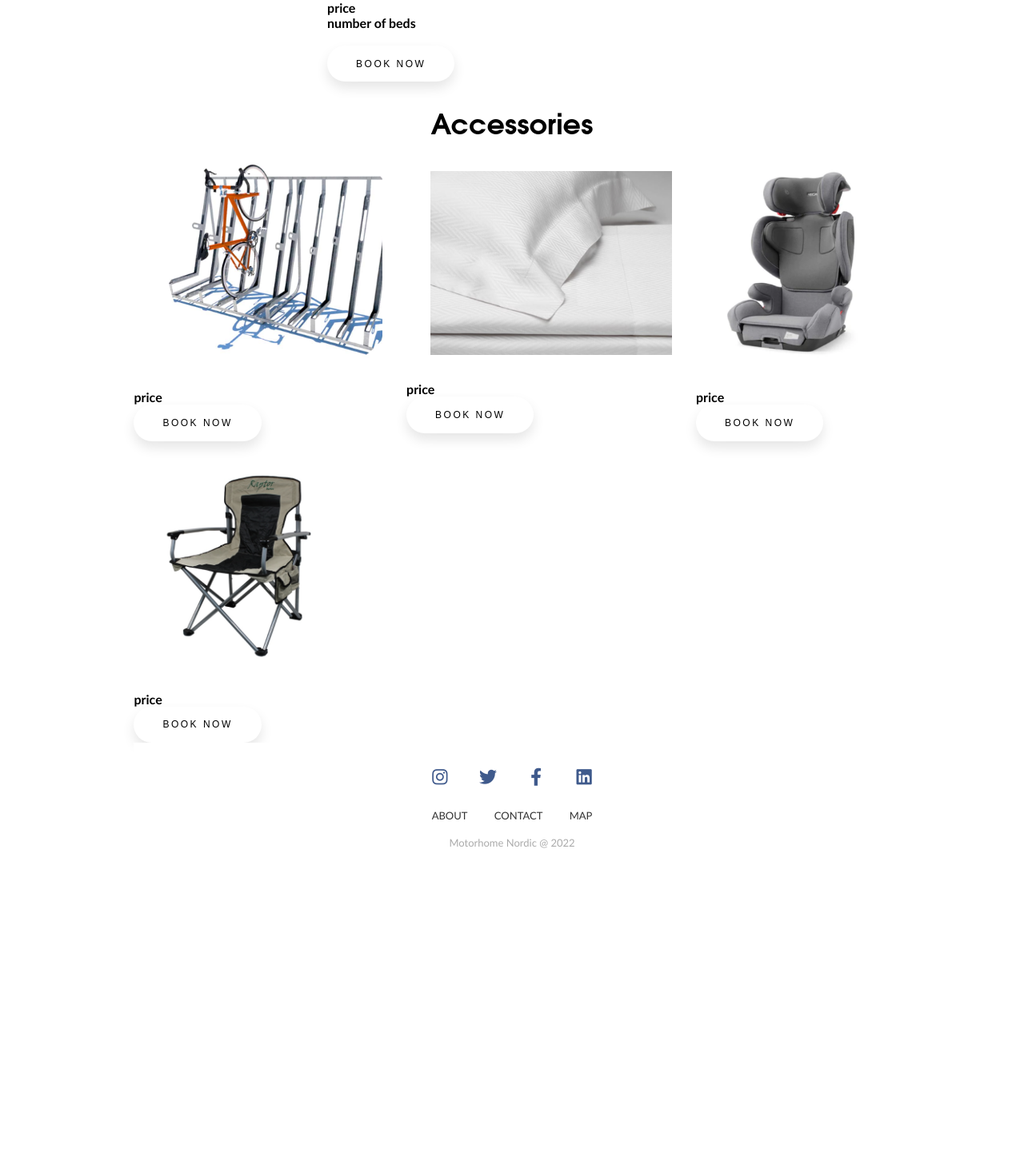
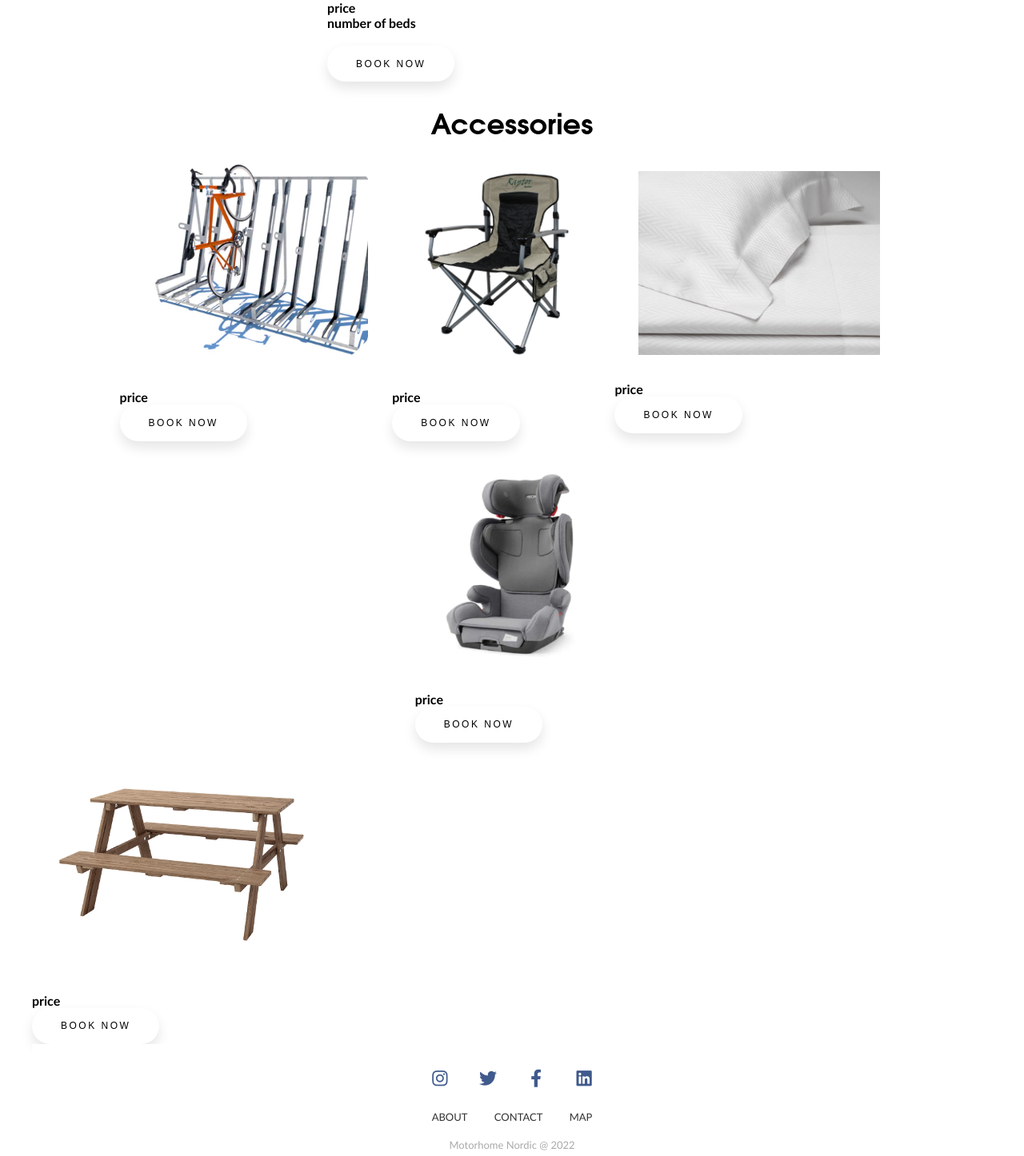
Before and after one commit to moniozd/2ndsemesterproject, a Spring app: page /gallery/gallery in a window 1280 px wide. Shown: the part 2588-4034 px from the top of the page at 80% size. Before the commit the page ends 3649 px from the top, so only its background shows below. Run offline with Thymeleaf, Linux system fonts and the light colour scheme; the template is opened without the code that fills it, so the values that code supplies are empty; some libraries are stand-ins or nearby versions.

Commit message:
picnic table

```diff
--- a/MotorhomesProject/src/main/resources/templates/gallery/gallery.html
+++ b/MotorhomesProject/src/main/resources/templates/gallery/gallery.html
@@ -2,7 +2,7 @@
 <html lang="en" xmlns="http://www.w3.org/1999/html">
 <head>
     <meta charset="UTF-8">
-    <title>Motorhome Nordic</title>
+    <title>Gallery</title>
     <link rel="stylesheet" href="../../static/gallery.css">
     <link rel="stylesheet" href="../../static/frontpage.css">
     <link rel="stylesheet" href="https://cdnjs.cloudflare.com/ajax/libs/font-awesome/6.1.1/css/all.min.css" integrity="sha512-KfkfwYDsLkIlwQp6LFnl8zNdLGxu9YAA1QvwINks4PhcElQSvqcyVLLD9aMhXd13uQjoXtEKNosOWaZqXgel0g==" crossorigin="anonymous" referrerpolicy="no-referrer" />
@@ -107,6 +107,11 @@
     <br>
 </div>
     <div class="gallery">
+    <img class="p-picture" src="../../accessory_pictures/chair.png" height="250" alt="">
+    <h4 class="p-price">price</h4>
+    <button class="book-now-bt">Book now</button>
+</div>
+    <div class="gallery">
         <img class="p-picture" src="../../accessory_pictures/bed_linen.png" height="230" alt="">
         <h4 class="p-price">price</h4>
         <button class="book-now-bt">Book now</button>
@@ -118,7 +123,7 @@
     </div>
 </div>
         <div class="gallery">
-            <img class="p-picture" src="../../accessory_pictures/chair.png" height="250" alt="">
+            <img class="p-picture" src="../../accessory_pictures/picnic_table.png" height="250" alt="">
             <h4 class="p-price">price</h4>
             <button class="book-now-bt">Book now</button>
         </div>
```
Also changed, not shown: MotorhomesProject/src/main/resources/accessory_pictures/picnic_table.png (added).
